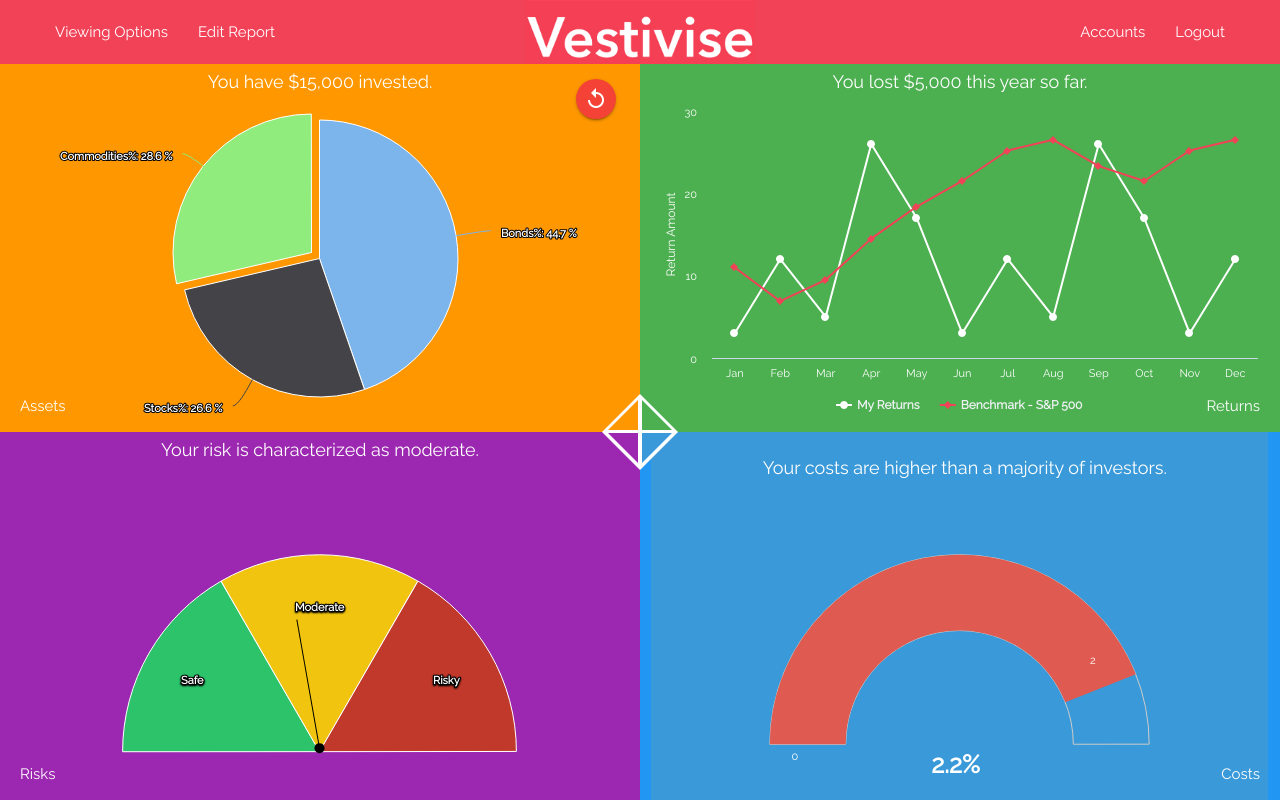
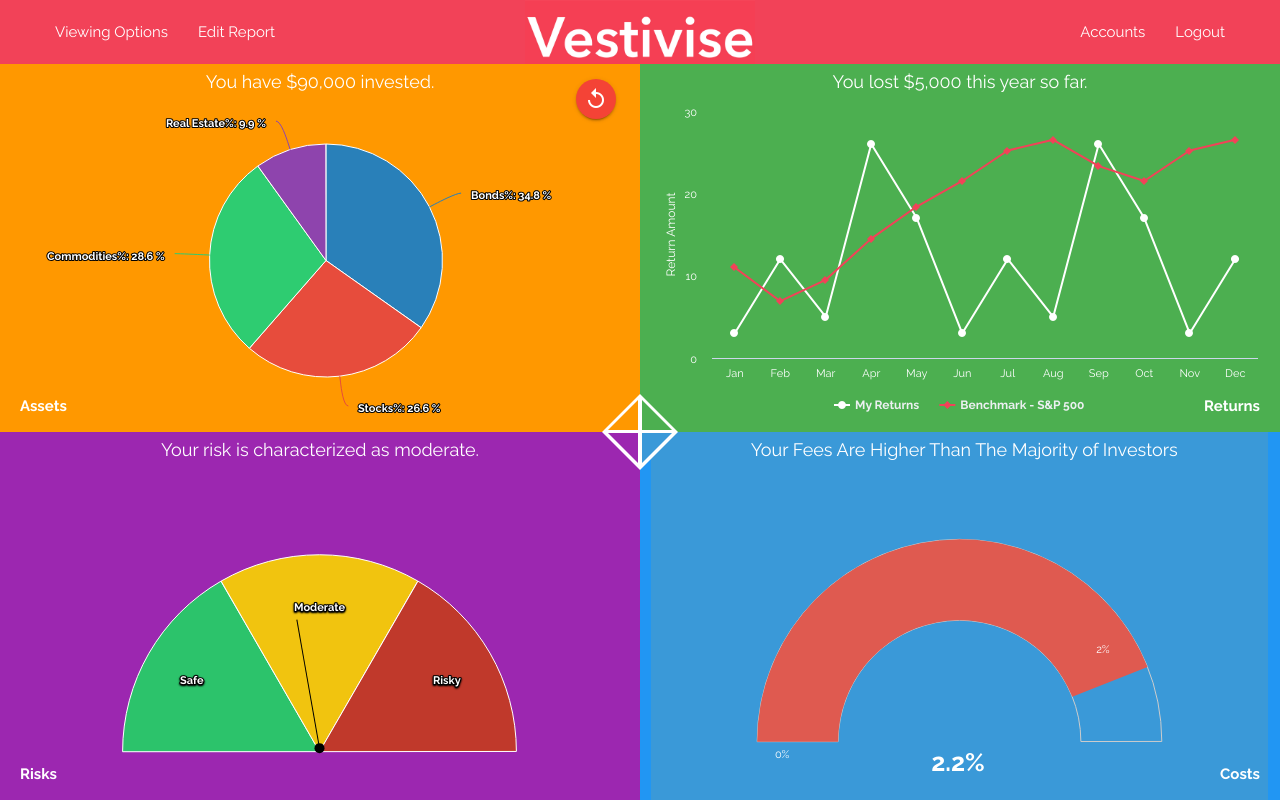
Before and after one commit to raylenmargono/Vestivise, a Django app: template templates/dashboard.html in a window 1280 px wide. Run offline with Django 3.2, Linux system fonts and the light colour scheme; the template is opened without the code that fills it, so the values that code supplies are empty; some libraries are stand-ins or nearby versions.

Commit message:
finished demo

```diff
--- a/static/build/css/dashboard.css
+++ b/static/build/css/dashboard.css
@@ -54,6 +54,7 @@ body{
 .modTitle{
 	position: absolute;
 	color: white;
+	font-weight: bold;
 }
 
 .modTitle.L{
--- a/static/build/js/fees.js
+++ b/static/build/js/fees.js
@@ -6,7 +6,7 @@ var gaugeOptions = {
         },
 
         title: {
-            text : '<p class="tooltipped" data-position="bottom" data-delay="50" data-tooltip="This means that blah balh balh">Your costs are higher than a majority of investors.</p>',
+            text : '<p style="margin-top: 0" class="tooltipped" data-position="bottom" data-delay="50" data-tooltip="This means that blah balh balh">Your Fees Are Higher Than The Majority of Investors</p>',
             style : {
                 color : "white",
             },
@@ -45,7 +45,8 @@ var gaugeOptions = {
                 y: 16,
                 style : {
                     color : "white"
-                }
+                },
+                format : "{value}%"
             },
         },
 
--- a/static/build/js/pie.js
+++ b/static/build/js/pie.js
@@ -11,7 +11,7 @@ var chart = {
     backgroundColor: "#FF9800"
 };
 var title = {
-   text: 'You have $15,000 invested.',
+   text: 'You have $90,000 invested.',
    style : {
       color : "white"
    }
@@ -36,14 +36,27 @@ var series= [{
    type: 'pie',
    name: 'Share',
    data: [
-      ['Bonds',   45.0],
-      ['Stocks',       26.8],
+      {
+         name : "Bonds",
+         y : 35,
+         color : '#2980b9'
+      },
+      {
+         name : "Stocks",
+         y : 26.8,
+         color : '#e74c3c'
+      },
       {
          name: 'Commodities',
          y: 28.8,
-         sliced: true,
-         selected: true
+         selected: true,
+         color : '#2ecc71'
       },
+      {
+         name : 'Real Estate',
+         y: 10,
+         color : "#8e44ad"
+      }
    ],
    dataLabels : {
       color : 'white'
--- a/templates/dashboard.html
+++ b/templates/dashboard.html
@@ -3,7 +3,7 @@
 <html>
 <head>
 	<title>Home</title>
-	<link href='https://fonts.googleapis.com/css?family=Raleway' rel='stylesheet' type='text/css'>
+	<link href='https://fonts.googleapis.com/css?family=Raleway:400,700,800,900' rel='stylesheet' type='text/css'>
 	<link rel="stylesheet" type="text/css" href="{% static 'build/css/dashboard.css' %}">
 
 	<!-- Compiled and minified CSS -->
```
